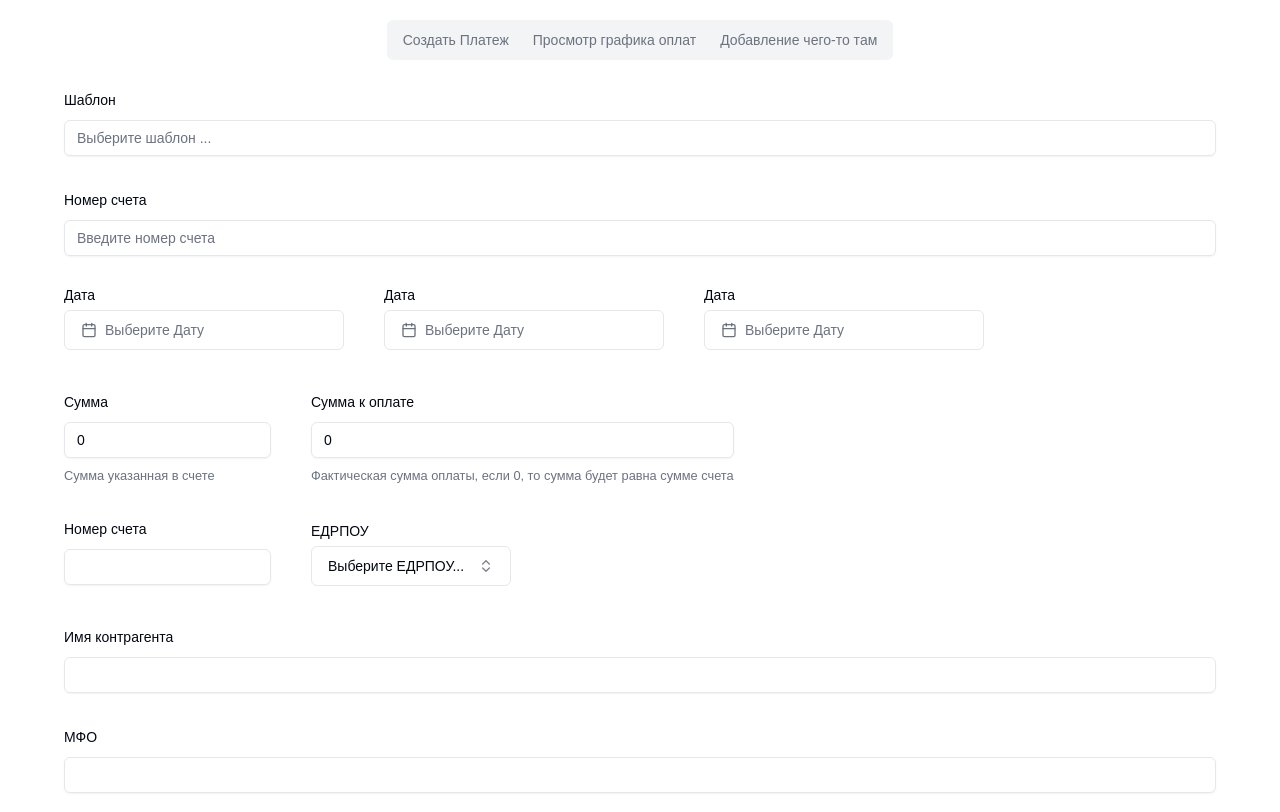
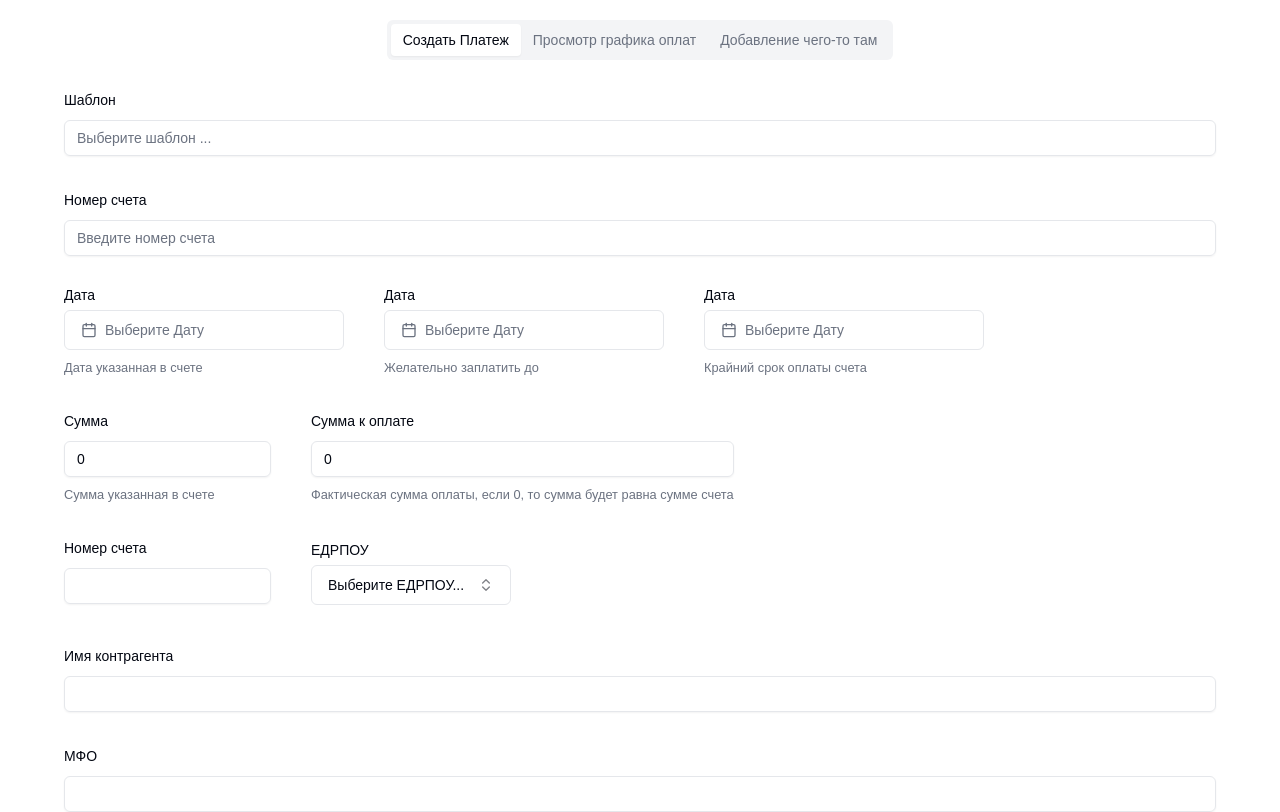
Before and after one commit to Andrii-Skr/payment_app, a Next.js app: page /1/payment-form in a window 1280 px wide. Shown: the top 812 px of the page. Built offline with nearby package versions, Linux system fonts and the light colour scheme.

Commit message:
some fix

```diff
--- a/components/shared/entityList.tsx
+++ b/components/shared/entityList.tsx
@@ -2,18 +2,18 @@
 
 import { cn } from "@/lib/utils";
 import { Button } from "../ui/button";
-import { FilePlus2, SquareArrowRight } from "lucide-react";
+import { FilePlus2 } from "lucide-react";
 import { useRouter } from "next/navigation";
 
 type Props = {
   className?: string;
 };
-type TtempData = {
+type TempData = {
   id: number;
   name: string;
 };
 
-const tempData: TtempData[] = [
+const tempData: TempData[] = [
   {
     id: 1,
     name: "Выбор",
--- a/components/shared/paymentForm.tsx
+++ b/components/shared/paymentForm.tsx
@@ -88,9 +88,9 @@ export const PaymentForm: React.FC<Props> = ({ className }) => {
           <FormInput control={form.control} name="sample" label="Шаблон" placeholder="Выберите шаблон ..." />
           <FormInput control={form.control} name="accountNumber" label="Номер счета" placeholder="Введите номер счета"/>
           <Container className='justify-start gap-10'>
-            <FormDatePicker control={form.control} name="date" label="Дата" />
-            <FormDatePicker control={form.control} name="expectedDate" label="Дата" />
-            <FormDatePicker control={form.control} name="deadLineDate" label="Дата" />
+            <FormDatePicker control={form.control} name="date" label="Дата" description='Дата указанная в счете'/>
+            <FormDatePicker control={form.control} name="expectedDate" label="Дата" description='Желательно заплатить до'/>
+            <FormDatePicker control={form.control} name="deadLineDate" label="Дата" description='Крайний срок оплаты счета'/>
           </Container>
           <Container className='justify-start gap-10'>
             <FormInput control={form.control} name="accountSum" label="Сумма" description='Сумма указанная в счете'/>
--- a/components/shared/tabTitle.tsx
+++ b/components/shared/tabTitle.tsx
@@ -16,10 +16,24 @@ export const TabTitle:React.FC<Props> = ({className}) => {
   const handleClick = (value: string) => {
     router.push(`${value}`);
   };
+
+  const getActiveTabValue = () => {
+    if (pathname.startsWith("/create")) {
+      return "/create";
+    } else if (pathname.startsWith("/view")) {
+      return "/view";
+    } else if (pathname.startsWith("/add")) {
+      return "/add";
+    }
+    return "/create";
+  };
+
+  const activeTabValue = getActiveTabValue();
+
     return (
 
       <Container className={ className}>
-      <Tabs defaultValue="/create" value={pathname} onValueChange={handleClick}>
+      <Tabs defaultValue="/create" value={activeTabValue} onValueChange={handleClick}>
           <TabsList>
             <TabsTrigger value="/create">Создать Платеж</TabsTrigger>
             <TabsTrigger value="/view">Просмотр графика оплат</TabsTrigger>
--- a/components/shared/tabsList.tsx
+++ b/components/shared/tabsList.tsx
@@ -1,4 +1,5 @@
 "use client"
+import { AddInfoList } from "@/components/shared/addInfoList";
 import { Tabs, TabsContent} from "../ui/tabs";
 import { Container } from "./container";
 import { EntityLIst } from "./entityList";
@@ -19,7 +20,9 @@ export const TabsList: React.FC<Props> = ({ className }) => {
             <EntityLIst/>
           </TabsContent>
           <TabsContent value="/view">Change your password here.</TabsContent>
-          <TabsContent value="/add">Служебная вкладка для добавление в базу Юр лица и информации о нем</TabsContent>
+        <TabsContent value="/add">
+        <AddInfoList />
+        </TabsContent>
         </Tabs>
       </Container>
 
```
